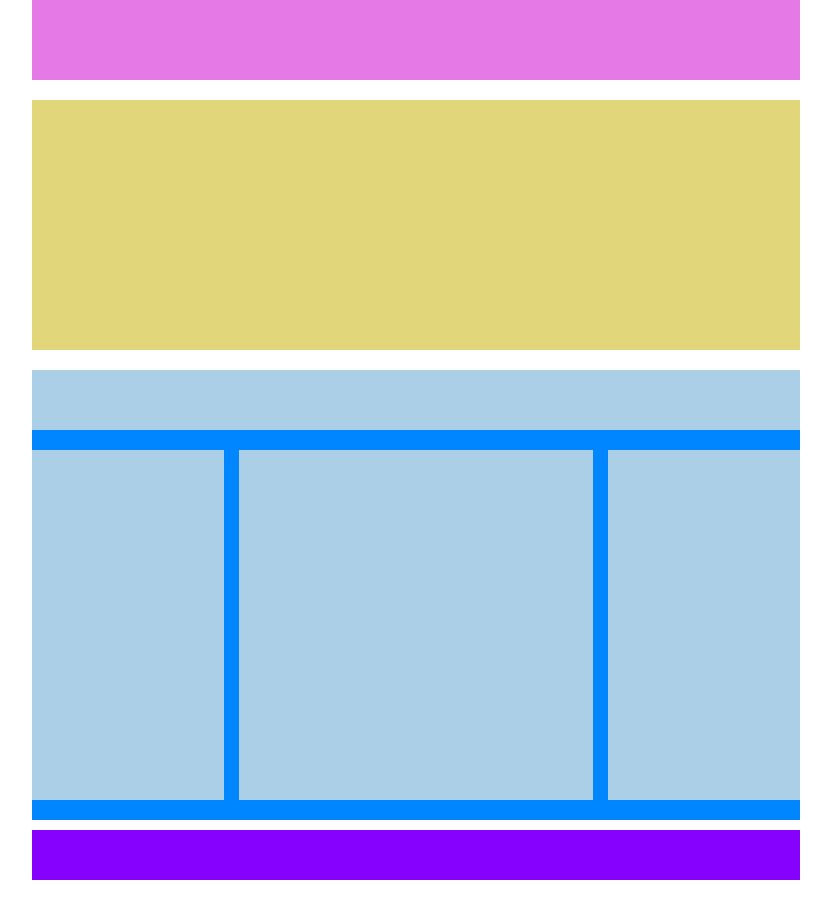
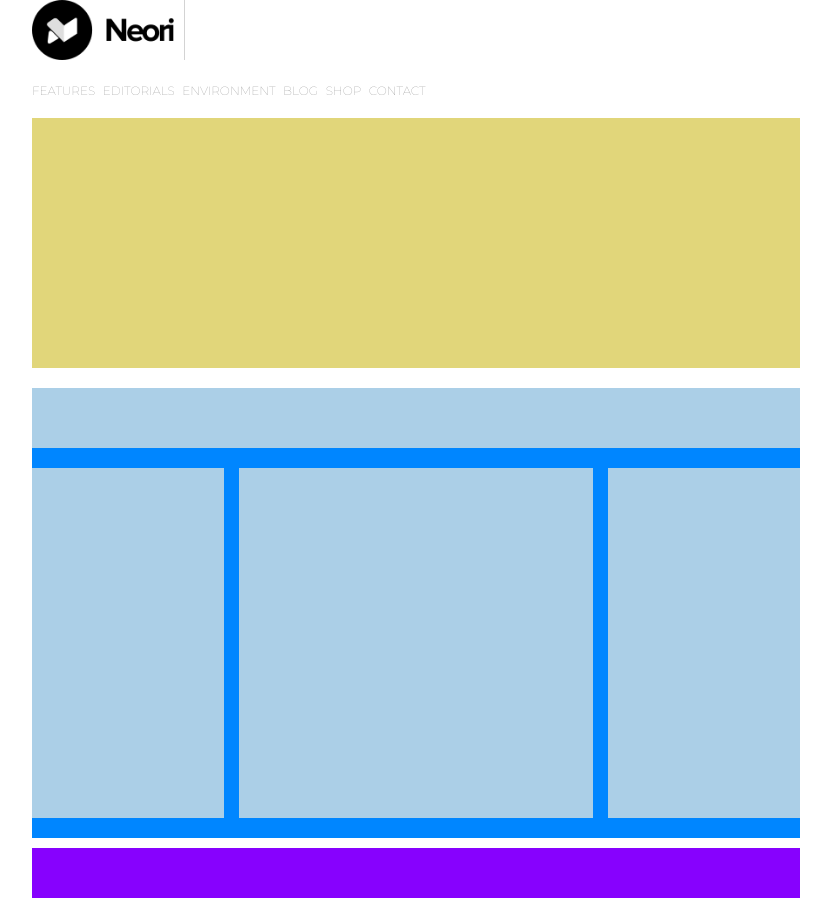
Before and after one commit to N4kka/htmlcss-wp, a plain HTML site: page index.html in a window 1280 px wide. Shown: the whole page, without its empty margins (224-1055 px from the left). Drawn offline with Linux system fonts and the light colour scheme.

Commit message:
Header: Logo & Nav added

```diff
--- a/css/style.css
+++ b/css/style.css
@@ -22,6 +22,13 @@ html{
     font-family: "Montserrat", sans-serif;
 }
 
+ul {
+    list-style: none;
+}
+
+img {
+    width: 100%;
+}
 
 .container {
     width: 60%;
@@ -48,9 +55,24 @@ html{
 }
 
 /* HEADER */
-header {
-    height: 80px;
-    background-color: #e579e6;
+.logo {
+    width: auto;
+    height: 60px;
+    padding-right: 1em;
+    border-right: 1px solid lightgray;
+}
+
+.header-nav li{
+    padding-right: .5em;
+    display: inline-block;
+    color: grey;
+}
+
+.header-nav a {
+    font-size: 1.2em;
+    text-decoration: none;
+    text-transform: uppercase;
+    color: inherit;
 }
 
 /* MAIN */
--- a/index.html
+++ b/index.html
@@ -10,7 +10,23 @@
 </head>
 <body>
     <div class="container debug">
-        <header class="mb-2"></header>
+        <header class="mb-2">
+            <div class="header-top mb-2">
+                <img class="logo" src="img/logo.png" alt="Logo Neori">
+            </div>
+            <nav class="header-nav">
+                <ul>
+                    <li><a href="">Features</a></li>
+                    <li><a href="">Editorials</a></li>
+                    <li><a href="">Environment</a></li>
+                    <li><a href="">Blog</a></li>
+                    <li><a href="">Shop</a></li>
+                    <li><a href="">Contact</a></li>
+                </ul>
+            </nav>
+        </header>
+
+        <!-- MAIN -->
         <main class="mb-1">
             <!-- FIRST SECTION -->
             <section class="banner mb-2"></section>
```
